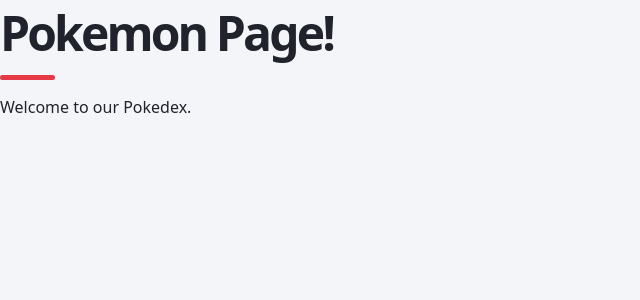
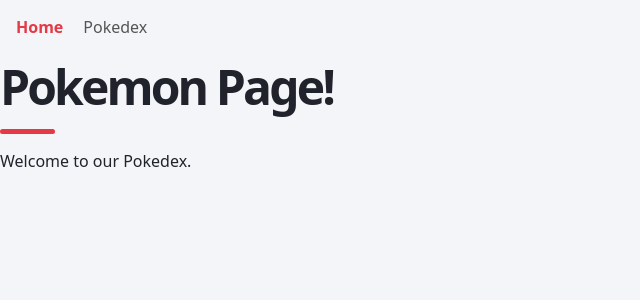
Before and after one commit to ameliapeters1/pokedex, a React (Vite) app: page / in a window 1280 px wide. Shown: the top 300 px of the page, without its empty margins (0-640 px from the left). Built offline with nearby package versions, Linux system fonts and the light colour scheme.

Commit message:
navigation bar added with home and pokedex options

```diff
--- a/src/AppRoutes.tsx
+++ b/src/AppRoutes.tsx
@@ -1,12 +1,19 @@
 import { Route, Routes } from "react-router";
 import HomePage from "./pages/HomePage";
 import PokedexPage from "./pages/PokedexPage";
+import NotFoundPage from "./pages/NotFoundPage"
+import NavigationBar from "./components/NavigationBar";
 
 export default function AppRoutes() {
     return(
-        <Routes>
-            <Route index element={<HomePage />} />
-            <Route path="pokedex" element={<PokedexPage />} />
-        </Routes>
+        <>
+            <NavigationBar/>
+
+            <Routes>
+                <Route index element={<HomePage />} />
+                <Route path="pokedex" element={<PokedexPage />} />
+                <Route path = "/*" element={<NotFoundPage/>} />
+            </Routes>
+        </>
     )
 }
--- /dev/null
+++ b/src/components/NavigationBar.tsx
@@ -0,0 +1,21 @@
+import { NavLink } from "react-router"
+
+function NavigationBar(){
+    return(
+        <nav>
+            <NavLink
+            to="/" end
+            className={({ isActive }) => (isActive ? "nav-link active" : "nav-link")}>
+                Home
+            </NavLink>
+
+            <NavLink
+            to="/pokedex"
+            className={({ isActive }) => (isActive ? "nav-link active" : "nav-link")}>
+                Pokedex
+            </NavLink>
+        </nav>
+    )
+
+}
+export default NavigationBar
--- a/src/index.css
+++ b/src/index.css
@@ -198,3 +198,20 @@ h1::after {
     transition-duration: 0.01ms !important;
   }
 }
+
+nav {
+  display: flex;
+  gap: 20px;
+  padding: 16px;
+}
+
+.nav-link {
+  text-decoration: none;
+  color: #555;
+  font-weight: 500;
+}
+
+.nav-link.active {
+  color: #e63946;
+  font-weight: bold;
+}
--- /dev/null
+++ b/src/pages/NotFoundPage.tsx
@@ -0,0 +1,11 @@
+function HomePage() {
+    return(
+        <div>
+            <p>
+                Page not found
+            </p>
+        </div>
+    )
+}
+
+export default HomePage
```
